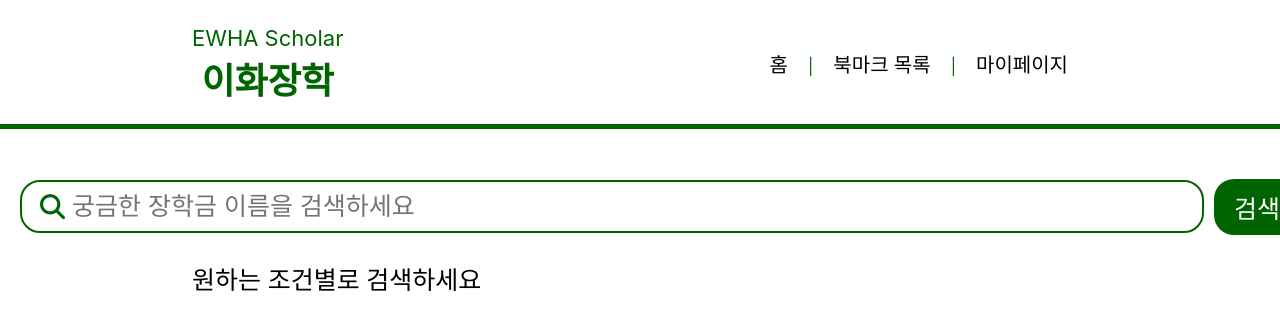
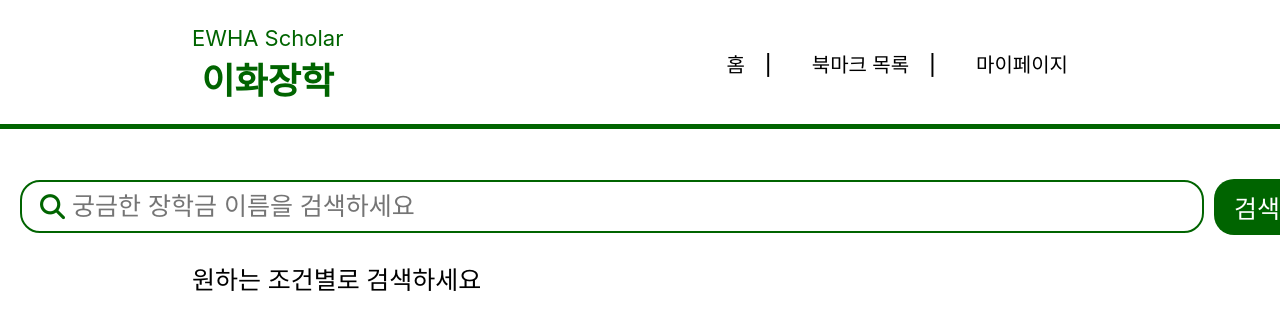
Before and after one commit to ECC-2024-Winter-Team1/EwhaScholarship_FE, a React (Create React App) app: page / in a window 1280 px wide. Shown: the top 330 px of the page. Built offline with nearby package versions, Linux system fonts and the light colour scheme.

Commit message:
feat: 인라인 스타일을 라이브러리 스타일로 바꿈

```diff
--- a/package.json
+++ b/package.json
@@ -9,6 +9,7 @@
     "react": "^19.0.0",
     "react-dom": "^19.0.0",
     "react-scripts": "5.0.1",
+    "styled-components": "^6.1.14",
     "web-vitals": "^2.1.0"
   },
   "scripts": {
--- a/src/components/Header.jsx
+++ b/src/components/Header.jsx
@@ -1,76 +1,73 @@
 import React from "react";
+import styled from "styled-components";
+
+const HeaderWrapper = styled.header`
+  padding-top: 3px;
+  padding-left: 15%;
+  padding-right: 15%;
+  background-color: white;
+  color: darkgreen;
+  border-bottom: 5px solid darkgreen;
+  max-width: 1800px;
+  margin: 0 auto;
+`;
+
+const Navbar = styled.nav`
+  display: flex;
+  justify-content: space-between;
+  align-items: center;
+  width: 100%;
+`;
+
+const HeaderTitle = styled.h1`
+  & span:first-child {
+    font-size: 22px;
+    font-weight: normal;
+  }
+
+  & span:last-child {
+    font-size: 36px;
+  }
+`;
+
+const NavLinks = styled.div`
+  a {
+    margin: 0 20px;
+    color: black;
+    text-decoration: none;
+    font-size: 20px;
+    font-weight: 550;
+    transition: color 0.3s ease, text-decoration 0.3s ease;
+  }
+
+  a:not(:last-child)::after {
+    content: "|";
+    margin-left: 20px;
+    color: black;
+  }
+
+  a:hover {
+    color: darkgreen;
+    text-decoration: underline;
+  }
+`;
 
 const Header = () => {
   return (
-    <header
-      style={{
-        paddingTop: "3px",
-        paddingLeft: "15%",
-        paddingRight: "15%",
-        backgroundColor: "white",
-        color: "darkgreen",
-        borderBottom: "5px solid darkgreen",
-        maxWidth: "1800px",
-        margin: "0 auto",
-      }}
-    >
-      <nav
-        style={{
-          display: "flex",
-          justifyContent: "space-between",
-          alignItems: "center",
-          width: "100%",
-        }}
-      >
-        <h1>
-          <span style={{ fontSize: "22px", fontWeight: "normal" }}>
-            EWHA Scholar
-          </span>
+    <HeaderWrapper>
+      <Navbar>
+        <HeaderTitle>
+          <span>EWHA Scholar</span>
           <br />
-          <span style={{ fontSize: "36px" }}>이화장학</span>
-        </h1>
-        <div>
-          <a
-            href="/"
-            style={{
-              margin: "0 20px",
-              color: "black",
-              textDecoration: "none",
-              fontSize: "20px",
-              fontWeight: 550,
-            }}
-          >
-            홈
-          </a>
-          |
-          <a
-            href="/about"
-            style={{
-              margin: "0 20px",
-              color: "black",
-              textDecoration: "none",
-              fontSize: "20px",
-              fontWeight: 550,
-            }}
-          >
-            북마크 목록
-          </a>
-          |
-          <a
-            href="/contact"
-            style={{
-              margin: "0 20px",
-              color: "black",
-              textDecoration: "none",
-              fontSize: "20px",
-              fontWeight: 550,
-            }}
-          >
-            마이페이지
-          </a>
-        </div>
-      </nav>
-    </header>
+          <span>이화장학</span>
+        </HeaderTitle>
+        <NavLinks>
+          <a href="/">홈</a>
+          <a href="/bookmark">북마크 목록</a>
+          <a href="/myPage">마이페이지</a>
+        </NavLinks>
+      </Navbar>
+    </HeaderWrapper>
   );
 };
 
--- a/src/components/SearchBox.jsx
+++ b/src/components/SearchBox.jsx
@@ -1,4 +1,52 @@
 import React, { useState } from "react";
+import styled from "styled-components";
+
+const SearchContainer = styled.div`
+  display: flex;
+  justify-content: center;
+  margin-top: 50px;
+  padding: 0 20px;
+  width: 100%;
+`;
+
+const InputWrapper = styled.div`
+  position: relative;
+  display: flex;
+  align-items: center;
+  width: 100%;
+  max-width: 1300px;
+`;
+
+const Input = styled.input`
+  width: 100%;
+  max-width: 1300px;
+  padding: 10px 10px 10px 50px;
+  font-size: 25px;
+  border: 2px solid darkgreen;
+  border-radius: 20px;
+`;
+
+const Icon = styled.i`
+  position: absolute;
+  left: 20px;
+  top: 50%;
+  transform: translateY(-50%);
+  font-size: 25px;
+  color: darkgreen;
+`;
+
+const Button = styled.button`
+  margin-left: 10px;
+  padding: 10px 20px;
+  background-color: darkgreen;
+  color: white;
+  border: none;
+  border-radius: 20px;
+  font-size: 25px;
+  font-weight: normal;
+  cursor: pointer;
+  white-space: nowrap;
+`;
 
 const SearchBox = (props) => {
   const [inputValue, setInputValue] = useState("");
@@ -12,68 +60,18 @@ const SearchBox = (props) => {
   };
 
   return (
-    <div
-      style={{
-        display: "flex",
-        justifyContent: "center",
-        marginTop: "50px",
-        padding: "0 20px",
-        width: "100%",
-      }}
-    >
-      <div
-        style={{
-          position: "relative",
-          display: "flex",
-          alignItems: "center",
-          width: "100%",
-          maxWidth: "1300px",
-        }}
-      >
-        <i
-          className="fa-solid fa-magnifying-glass"
-          style={{
-            position: "absolute",
-            left: "20px",
-            top: "50%", // 세로 중앙 맞추기
-            transform: "translateY(-50%)", // 세로 중앙 정렬
-            fontSize: "25px",
-            color: "darkgreen",
-          }}
-        />
-        <input
+    <SearchContainer>
+      <InputWrapper>
+        <Icon className="fa-solid fa-magnifying-glass" />
+        <Input
           type="text"
           value={inputValue}
           onChange={handleInputChange}
           placeholder="궁금한 장학금 이름을 검색하세요"
-          style={{
-            width: "100%",
-            maxWidth: "1300px",
-            padding: "10px 10px 10px 50px",
-            fontSize: "25px",
-            border: "2px solid darkgreen",
-            borderRadius: "20px",
-          }}
         />
-      </div>
-      <button
-        onClick={handleSearch}
-        style={{
-          marginLeft: "10px",
-          padding: "10px 20px",
-          backgroundColor: "darkgreen",
-          color: "white",
-          border: "none",
-          borderRadius: "20px",
-          fontSize: "25px",
-          fontWeight: "normal",
-          cursor: "pointer",
-          whiteSpace: "nowrap",
-        }}
-      >
-        검색
-      </button>
-    </div>
+      </InputWrapper>
+      <Button onClick={handleSearch}>검색</Button>
+    </SearchContainer>
   );
 };
 
--- a/src/components/Text.jsx
+++ b/src/components/Text.jsx
@@ -1,20 +1,17 @@
 import React from "react";
+import styled from "styled-components";
+
+const TextWrapper = styled.p`
+  font-size: 25px;
+  font-weight: 549;
+  color: black;
+  text-align: left;
+  position: relative;
+  left: 15%;
+`;
 
 const Text = () => {
-  return (
-    <p
-      style={{
-        fontSize: "25px",
-        fontWeight: "549",
-        color: "black",
-        textAlign: "left",
-        position: "relative",
-        left: "15%",
-      }}
-    >
-      원하는 조건별로 검색하세요
-    </p>
-  );
+  return <TextWrapper>원하는 조건별로 검색하세요</TextWrapper>;
 };
 
 export default Text;
```
Also changed, not shown: 1 other file (tests, documents, lock files or other folders).
